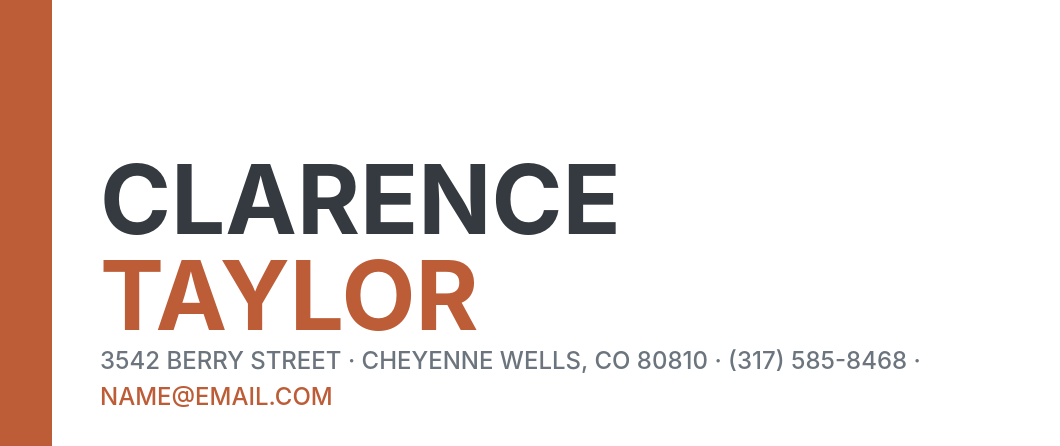
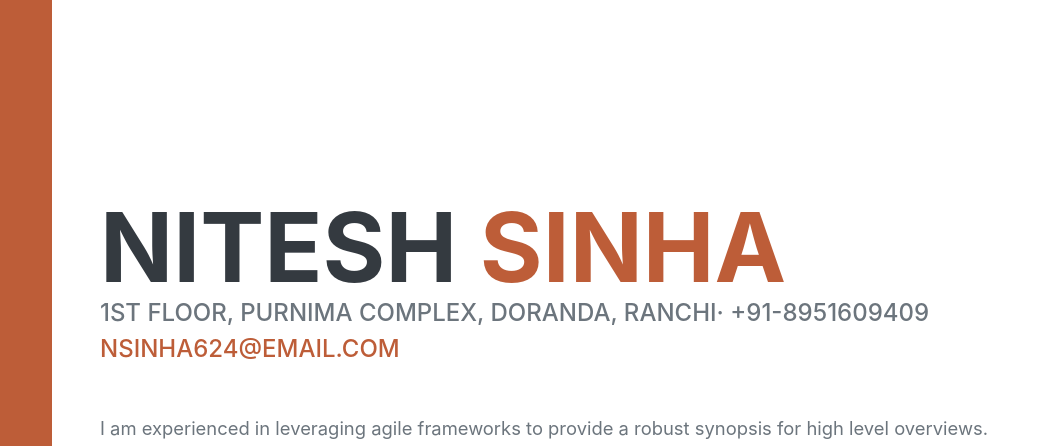
Before and after one commit to niteshk624/niteshk624.github.io, a plain HTML site: page index.html in a window 1280 px wide. Shown: the top 446 px of the page, 220-1280 px from the left. Drawn offline with nearby package versions, Linux system fonts and the light colour scheme; a web font is replaced by a local one.

Commit message:
updated the template

```diff
--- a/index.html
+++ b/index.html
@@ -5,7 +5,7 @@
         <meta name="viewport" content="width=device-width, initial-scale=1, shrink-to-fit=no" />
         <meta name="description" content="" />
         <meta name="author" content="" />
-        <title>Resume - Start Bootstrap Theme</title>
+        <title>Resume - Nitesh Kumar Sinha</title>
         <link rel="icon" type="image/x-icon" href="assets/img/favicon.ico" />
         <!-- Font Awesome icons (free version)-->
         <script src="https://use.fontawesome.com/releases/v5.13.0/js/all.js" crossorigin="anonymous"></script>
@@ -40,12 +40,12 @@
             <section class="resume-section" id="about">
                 <div class="resume-section-content">
                     <h1 class="mb-0">
-                        Clarence
-                        <span class="text-primary">Taylor</span>
+                        Nitesh
+                        <span class="text-primary">Sinha</span>
                     </h1>
                     <div class="subheading mb-5">
-                        3542 Berry Street · Cheyenne Wells, CO 80810 · (317) 585-8468 ·
-                        <a href="mailto:name@email.com">name@email.com</a>
+                        1st floor, purnima complex, doranda, ranchi· +91-8951609409
+                        <a href="mailto:nsinha624@email.com">nsinha624@email.com</a>
                     </div>
                     <p class="lead mb-5">I am experienced in leveraging agile frameworks to provide a robust synopsis for high level overviews. Iterative approaches to corporate strategy foster collaborative thinking to further the overall value proposition.</p>
                     <div class="social-icons">
```
Also changed, not shown: 1 other file.
